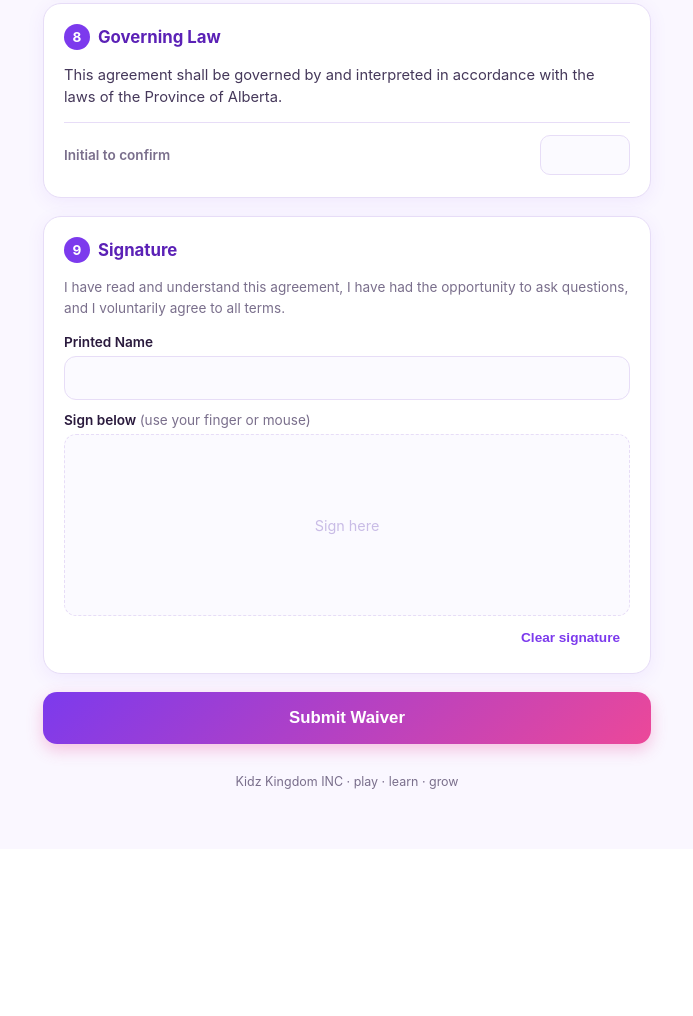
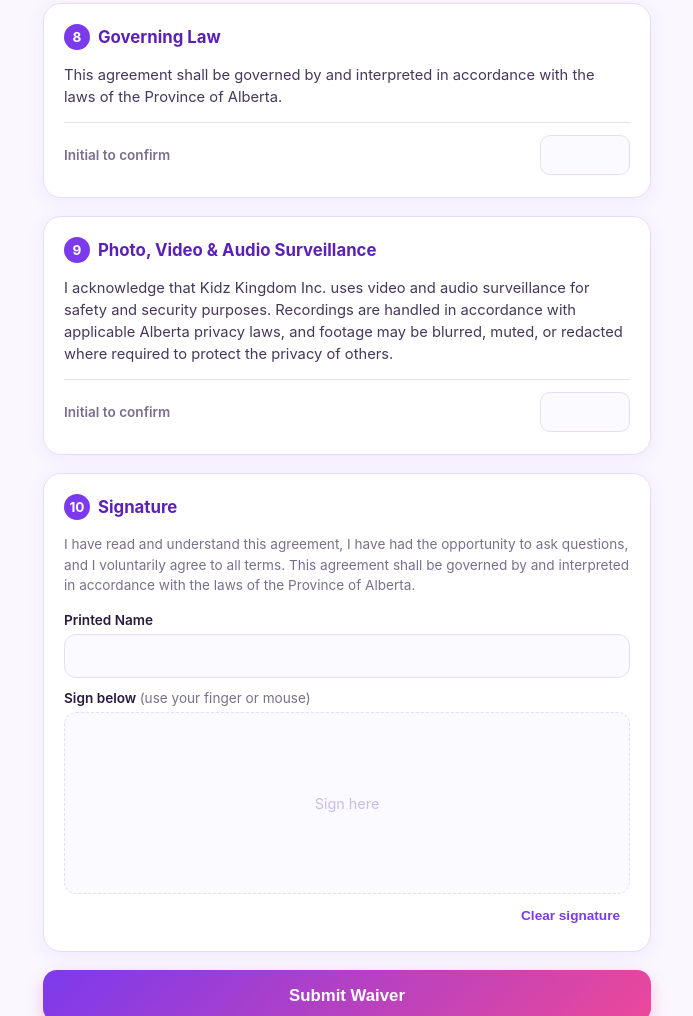
Before and after one commit to meralifarouk1-ai/kidz-kingdom-waiver-portal, a website: page public/index.html in a window 1280 px wide. Shown: the part 2323-3339 px from the top of the page, without its empty margins (293-986 px from the left). Before the commit the page ends 3172 px from the top, so only its background shows below. Drawn offline with Linux system fonts and the light colour scheme.

Commit message:
Add files via upload

```diff
--- a/public/index.html
+++ b/public/index.html
@@ -278,9 +278,15 @@
         <div class="initials-row"><span>Initial to confirm</span><input type="text" maxlength="4" data-initial="governingLaw"></div>
       </div>
 
+      <div class="card clause">
+        <h2><span class="num">9</span> Photo, Video &amp; Audio Surveillance</h2>
+        <p>I acknowledge that Kidz Kingdom Inc. uses video and audio surveillance for safety and security purposes. Recordings are handled in accordance with applicable Alberta privacy laws, and footage may be blurred, muted, or redacted where required to protect the privacy of others.</p>
+        <div class="initials-row"><span>Initial to confirm</span><input type="text" maxlength="4" data-initial="surveillance"></div>
+      </div>
+
       <div class="card">
-        <h2><span class="num">9</span> Signature</h2>
-        <p class="agree-note">I have read and understand this agreement, I have had the opportunity to ask questions, and I voluntarily agree to all terms.</p>
+        <h2><span class="num">10</span> Signature</h2>
+        <p class="agree-note">I have read and understand this agreement, I have had the opportunity to ask questions, and I voluntarily agree to all terms. This agreement shall be governed by and interpreted in accordance with the laws of the Province of Alberta.</p>
         <label>Printed Name</label>
         <input type="text" id="printedName" required>
         <label>Sign below <span class="opt">(use your finger or mouse)</span></label>
```
